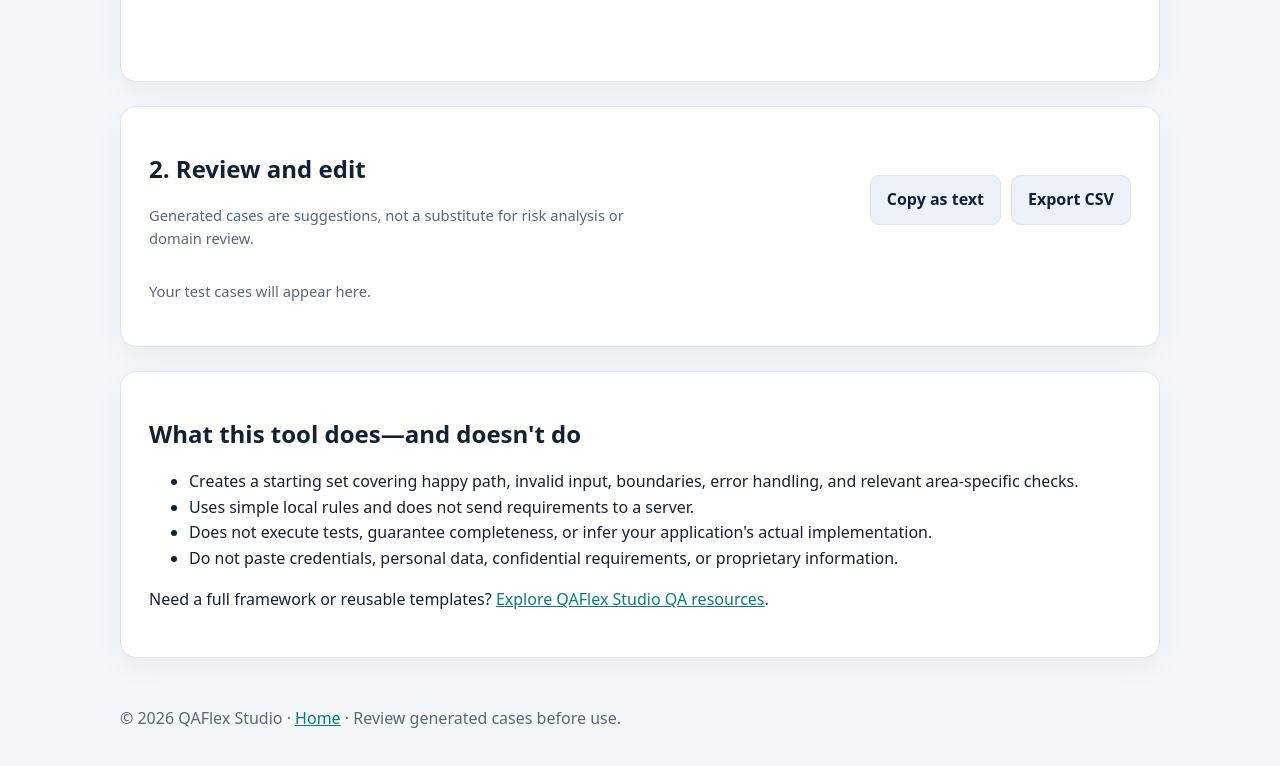
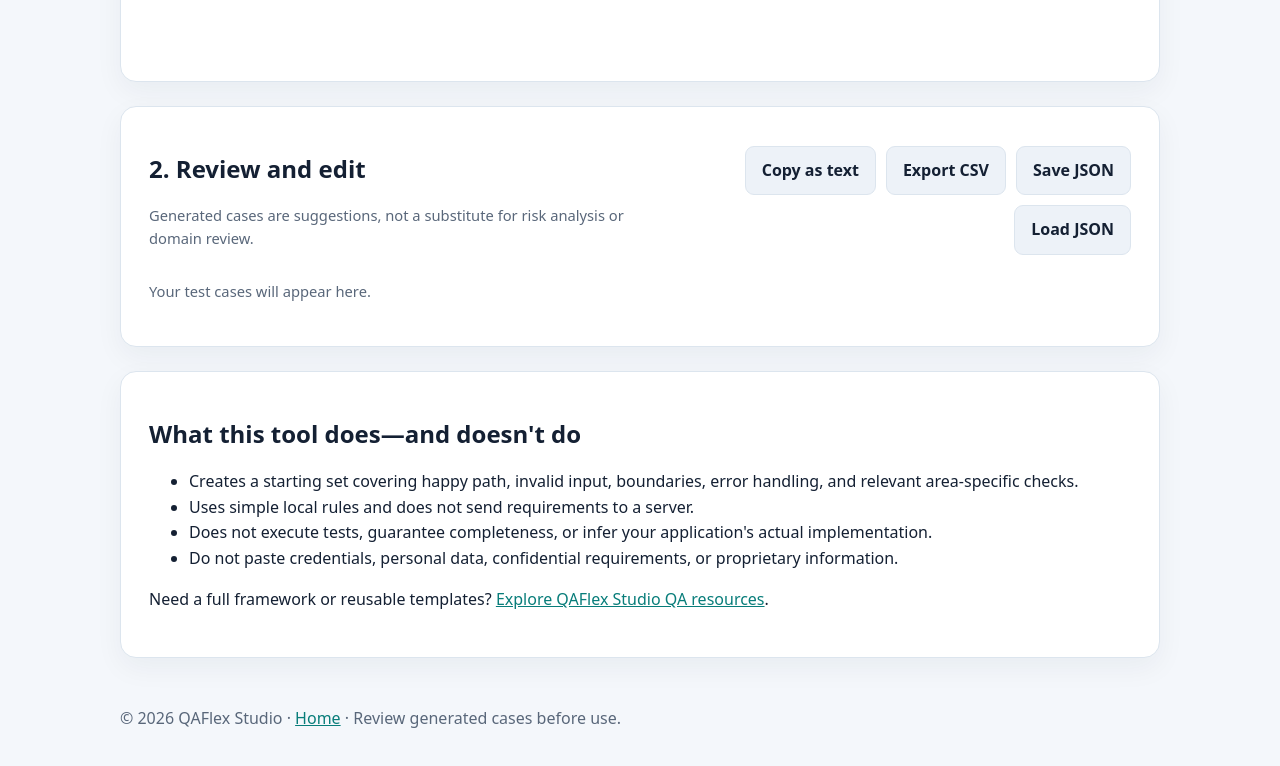
Before and after one commit to qaflex121-cmd/qaflex-studio-site, a website: page qa-tool.html in a window 1280 px wide. Shown: the part 868-1634 px from the top of the page. Drawn offline with Linux system fonts and the light colour scheme.

Commit message:
Add JSON save and load controls to QA tool

```diff
--- a/qa-tool.html
+++ b/qa-tool.html
@@ -23,7 +23,7 @@
 <div class="field"><label for="priority">Default priority</label><select id="priority"><option>Medium</option><option>High</option><option>Low</option></select></div>
 <div class="field"><label for="coverage">Coverage emphasis</label><select id="coverage"><option value="balanced">Balanced</option><option value="negative">Negative and validation</option><option value="accessibility">Usability and accessibility</option></select></div></div></div>
 <div class="actions"><button class="btn" id="generate" type="button">Generate test cases</button><button class="btn secondary" id="load-example" type="button">Load example</button><button class="btn secondary" id="clear" type="button">Clear</button></div><p id="status" class="status" role="status" aria-live="polite"></p></section>
-<section class="panel" aria-labelledby="results-title"><div class="grid"><div><h2 id="results-title">2. Review and edit</h2><p class="muted">Generated cases are suggestions, not a substitute for risk analysis or domain review.</p></div><div class="actions" style="align-self:center;justify-content:flex-end"><button class="btn secondary" id="copy" type="button" disabled>Copy as text</button><button class="btn secondary" id="export" type="button" disabled>Export CSV</button></div></div>
+<section class="panel" aria-labelledby="results-title"><div class="grid"><div><h2 id="results-title">2. Review and edit</h2><p class="muted">Generated cases are suggestions, not a substitute for risk analysis or domain review.</p></div><div class="actions" style="align-self:center;justify-content:flex-end"><button class="btn secondary" id="copy" type="button" disabled>Copy as text</button><button class="btn secondary" id="export" type="button" disabled>Export CSV</button><button class="btn secondary" id="save-json" type="button" disabled>Save JSON</button><button class="btn secondary" id="load-json" type="button">Load JSON</button><input id="json-file" type="file" accept=".json,application/json" hidden></div></div>
 <div id="results" class="table-wrap"><p class="muted">Your test cases will appear here.</p></div></section>
 <section class="panel"><h2>What this tool does—and doesn't do</h2><ul><li>Creates a starting set covering happy path, invalid input, boundaries, error handling, and relevant area-specific checks.</li><li>Uses simple local rules and does not send requirements to a server.</li><li>Does not execute tests, guarantee completeness, or infer your application's actual implementation.</li><li>Do not paste credentials, personal data, confidential requirements, or proprietary information.</li></ul><p>Need a full framework or reusable templates? <a href="index.html#products">Explore QAFlex Studio QA resources</a>.</p></section>
 </main><footer class="foot"><div class="wrap">© 2026 QAFlex Studio · <a href="index.html">Home</a> · Review generated cases before use.</div></footer>
```
